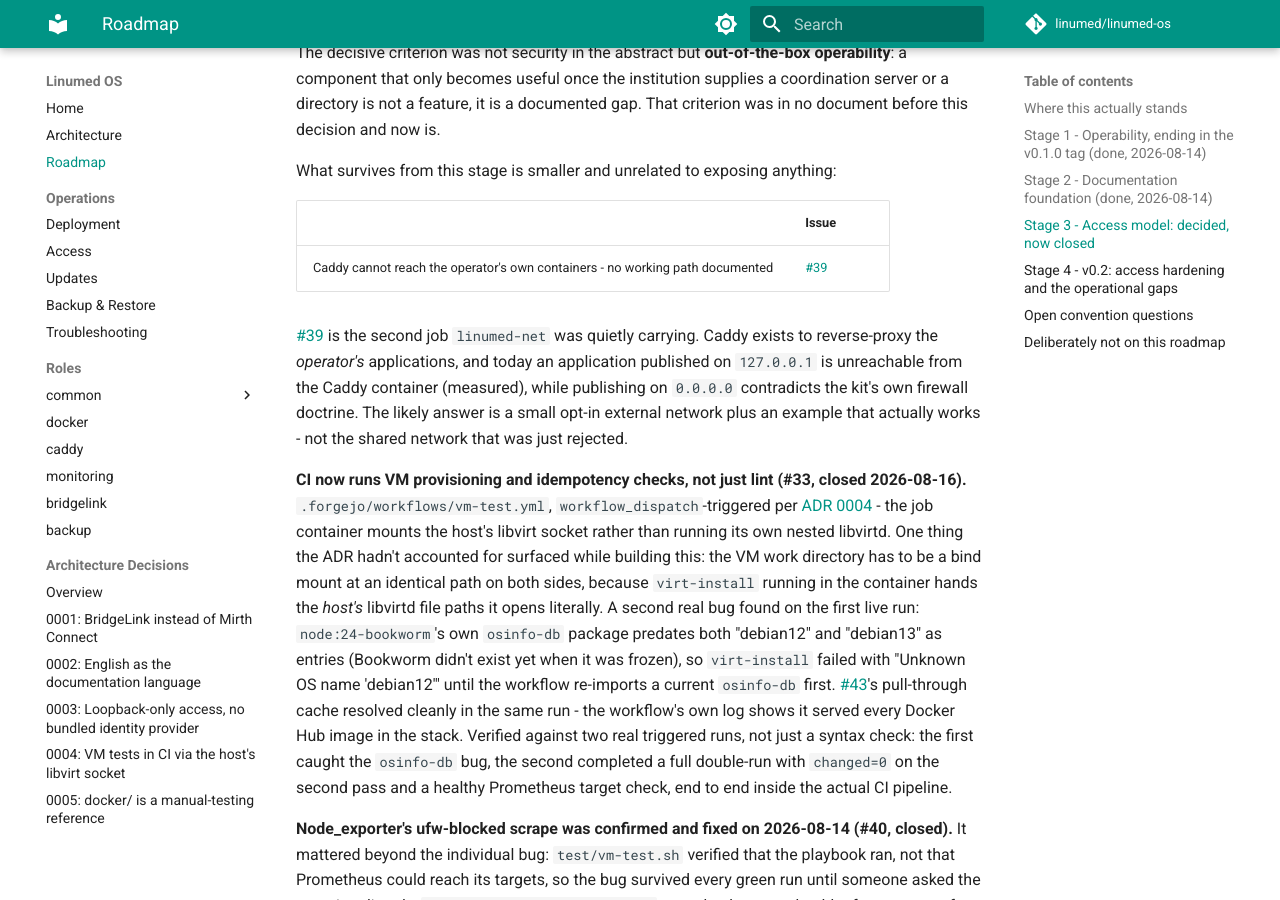
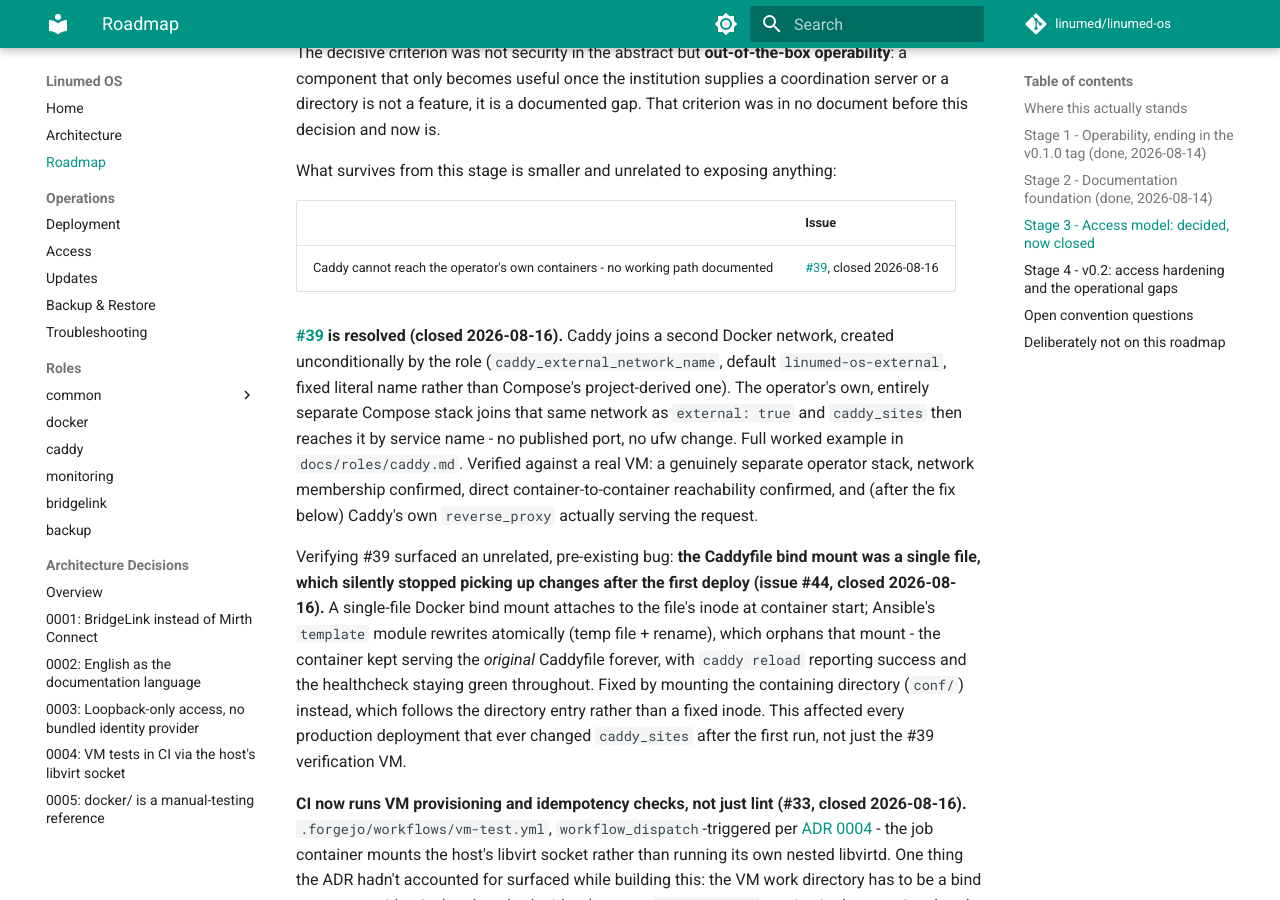
Before and after one commit to Linumed/Base, an MkDocs documentation site: the page built from docs/ROADMAP.md, in a window 1280 px wide and 900 px high, scrolled down 2285 px. Built offline with MkDocs 1.6.1 and Material for MkDocs 9.7.7, drawn with Linux system fonts in a browser that asks for light colours; comment, search, counter and statistics services are not loaded.

Commit message:
Docs: Roadmap - #39 und #44 als erledigt markiert

```diff
--- a/docs/ROADMAP.md
+++ b/docs/ROADMAP.md
@@ -95,14 +95,27 @@ What survives from this stage is smaller and unrelated to exposing anything:
 
 | | Issue |
 |---|---|
-| Caddy cannot reach the operator's own containers - no working path documented | [#39](../../issues/39) |
+| Caddy cannot reach the operator's own containers - no working path documented | [#39](../../issues/39), closed 2026-08-16 |
 
-[#39](../../issues/39) is the second job `linumed-net` was quietly carrying. Caddy exists to
-reverse-proxy the *operator's* applications, and today an application published on
-`127.0.0.1` is unreachable from the Caddy container (measured), while publishing on
-`0.0.0.0` contradicts the kit's own firewall doctrine. The likely answer is a small opt-in
-external network plus an example that actually works - not the shared network that was just
-rejected.
+**[#39](../../issues/39) is resolved (closed 2026-08-16).** Caddy joins a second Docker
+network, created unconditionally by the role (`caddy_external_network_name`, default
+`linumed-os-external`, fixed literal name rather than Compose's project-derived one). The
+operator's own, entirely separate Compose stack joins that same network as `external: true`
+and `caddy_sites` then reaches it by service name - no published port, no ufw change. Full
+worked example in `docs/roles/caddy.md`. Verified against a real VM: a genuinely separate
+operator stack, network membership confirmed, direct container-to-container reachability
+confirmed, and (after the fix below) Caddy's own `reverse_proxy` actually serving the
+request.
+
+Verifying #39 surfaced an unrelated, pre-existing bug: **the Caddyfile bind mount was a
+single file, which silently stopped picking up changes after the first deploy (issue #44,
+closed 2026-08-16).** A single-file Docker bind mount attaches to the file's inode at
+container start; Ansible's `template` module rewrites atomically (temp file + rename),
+which orphans that mount - the container kept serving the *original* Caddyfile forever,
+with `caddy reload` reporting success and the healthcheck staying green throughout. Fixed
+by mounting the containing directory (`conf/`) instead, which follows the directory entry
+rather than a fixed inode. This affected every production deployment that ever changed
+`caddy_sites` after the first run, not just the #39 verification VM.
 
 **CI now runs VM provisioning and idempotency checks, not just lint (#33, closed
 2026-08-16).** `.forgejo/workflows/vm-test.yml`, `workflow_dispatch`-triggered per
```
